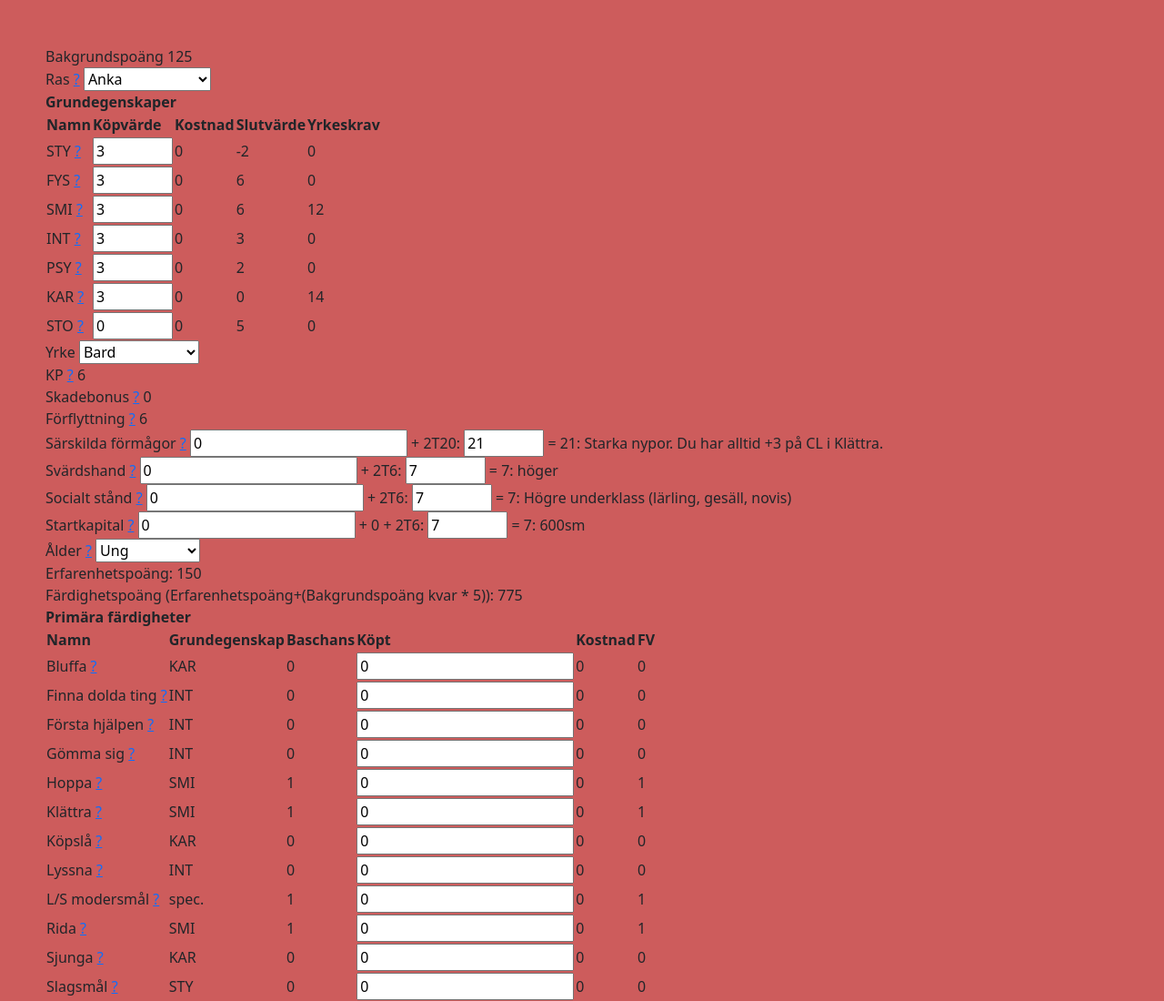
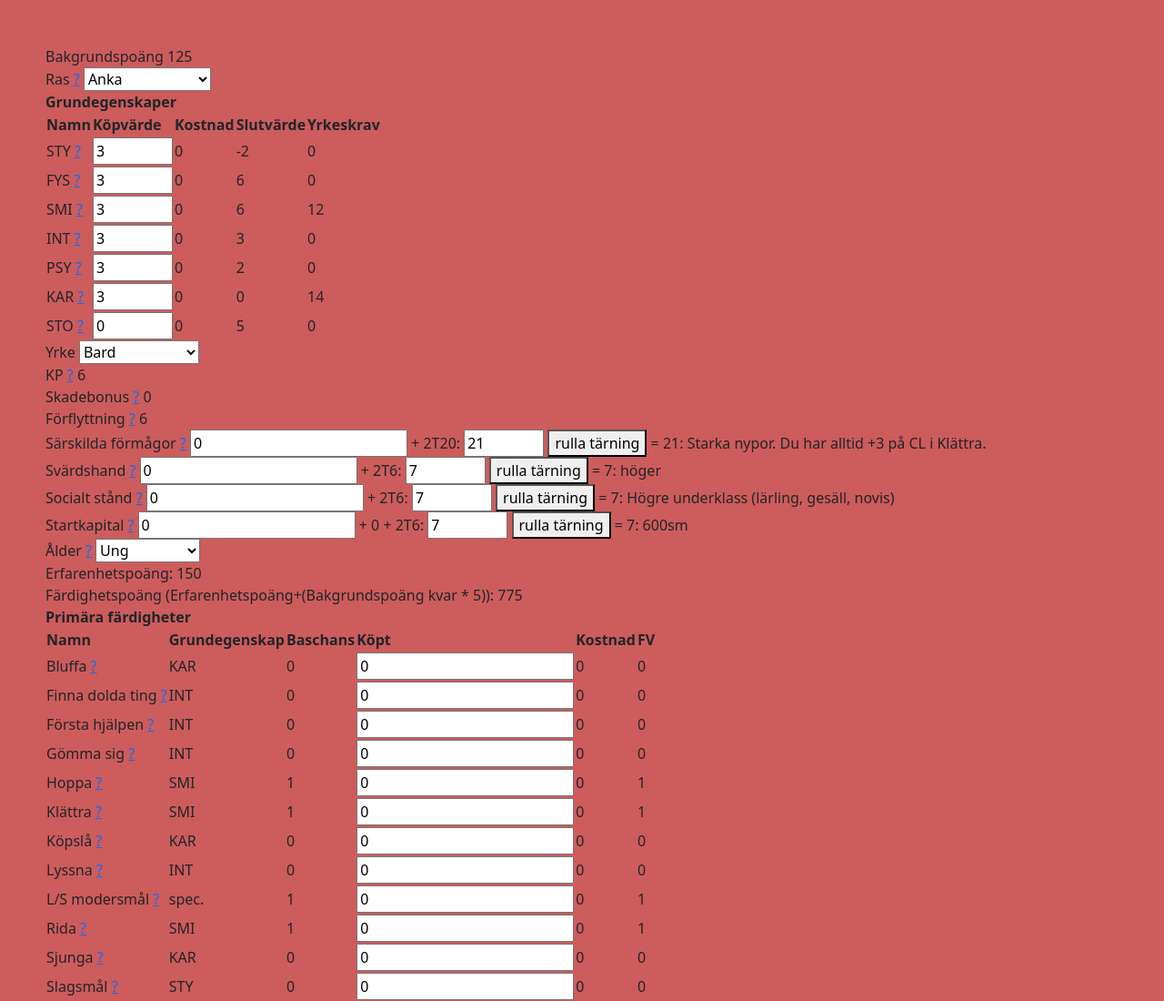
Before and after one commit to FredrikGustafsson/dod91chargen, a plain HTML site: page index.html in a window 1280 px wide. Shown: the top 1100 px of the page at 91% size. Drawn offline with nearby package versions, Linux system fonts and the light colour scheme.

Commit message:
Added dice roll for some values

```diff
--- a/index.html
+++ b/index.html
@@ -1882,6 +1882,12 @@ lite utöver det vanliga. Människor passar bra till alla yrken.",
       epVal(ep);
     }
 
+    function rollDice(min, max, value) {
+      document.getElementById(value).value = (min-1) + Math.ceil(Math.random() * (max-min + 1))
+      calculate();
+    }
+
+
     function get_race() {
       var race_element = document.getElementById("select_race");
       return race_element.options[race_element.selectedIndex].value;
@@ -2713,10 +2719,11 @@ lite utöver det vanliga. Människor passar bra till alla yrken.",
 <div>KP <a href="http://www.riotminds.se/downloads/OLD/40a.pdf#page=25" target="reference">?</a> <span id="kp_val"></span></div>
 <div>Skadebonus <a href="http://www.riotminds.se/downloads/OLD/40a.pdf#page=26" target="reference">?</a> <span id="sb_val"></span></div>
 <div>Förflyttning <a href="http://www.riotminds.se/downloads/OLD/40a.pdf#page=26" target="reference">?</a> <span id="förflyttning_val"></span></div>
-<div>Särskilda förmågor <a href="http://www.riotminds.se/downloads/OLD/40a.pdf#page=26" target="reference">?</a> <input id="särskilda_förmågor_val" type="number" value="0" min="0" onclick="calculate();" /> + 2T20: <input id="särskilda_förmågor_slag" type="number" value="21" min="2" max="40" onclick="calculate();" /> = <span id="särskilda_förmågor_res"></span>: <span id="särskilda_förmågor_text"></span></div>
-<div>Svärdshand <a href="http://www.riotminds.se/downloads/OLD/40a.pdf#page=28" target="reference">?</a> <input id="svärdshand_val" type="number" value="0" min="0" onclick="calculate();" /> + 2T6: <input id="svärdshand_slag" type="number" value="7" min="2" max = "12" onclick="calculate();"/> = <span id="svärdshand_res"> </span>: <span id="svärdshand_text"></span></div>
-<div>Socialt stånd <a href="http://www.riotminds.se/downloads/OLD/40a.pdf#page=28" target="reference">?</a> <input id="socialt_stånd_val" type="number" value="0" min="0" onclick="calculate();" /> + 2T6: <input id="socialt_stånd_slag" type="number" value="7" min="2" max = "12" onclick="calculate();"/> = <span id="socialt_stånd_res"></span>: <span id="socialt_stånd_text"></span></div>
-<div>Startkapital <a href="http://www.riotminds.se/downloads/OLD/40a.pdf#page=28" target="reference">?</a> <input id="startkapital_val" type="number" value="0" min="0" onclick="calculate();" /> + <span id="halva_socialt_stånd_val"></span> + 2T6: <input id="startkapital_slag" type="number" value="7" min="2" max = "12" onclick="calculate();"/> = <span id="startkapital_res"></span>: <span id="startkapital_sm"></span></div>
+<div>Särskilda förmågor <a href="http://www.riotminds.se/downloads/OLD/40a.pdf#page=26" target="reference">?</a> <input id="särskilda_förmågor_val" type="number" value="0" min="0" onclick="calculate();" /> + 2T20: <input id="särskilda_förmågor_slag" type="number" value="21" min="2" max="40" onclick="calculate();" /> <button onclick="rollDice(2,40,'särskilda_förmågor_slag')">rulla tärning</button> = <span id="särskilda_förmågor_res"></span>: <span id="särskilda_förmågor_text"></span></div>
+
+<div>Svärdshand <a href="http://www.riotminds.se/downloads/OLD/40a.pdf#page=28" target="reference">?</a> <input id="svärdshand_val" type="number" value="0" min="0" onclick="calculate();" /> + 2T6: <input id="svärdshand_slag" type="number" value="7" min="2" max = "12" onclick="calculate();"/> <button onclick="rollDice(2,12,'svärdshand_slag')">rulla tärning</button> = <span id="svärdshand_res"> </span>: <span id="svärdshand_text"></span></div>
+<div>Socialt stånd <a href="http://www.riotminds.se/downloads/OLD/40a.pdf#page=28" target="reference">?</a> <input id="socialt_stånd_val" type="number" value="0" min="0" onclick="calculate();" /> + 2T6: <input id="socialt_stånd_slag" type="number" value="7" min="2" max = "12" onclick="calculate();"/> <button onclick="rollDice(2,12,'socialt_stånd_slag')">rulla tärning</button> = <span id="socialt_stånd_res"></span>: <span id="socialt_stånd_text"></span></div>
+<div>Startkapital <a href="http://www.riotminds.se/downloads/OLD/40a.pdf#page=28" target="reference">?</a> <input id="startkapital_val" type="number" value="0" min="0" onclick="calculate();" /> + <span id="halva_socialt_stånd_val"></span> + 2T6: <input id="startkapital_slag" type="number" value="7" min="2" max = "12" onclick="calculate();"/> <button onclick="rollDice(2,12,'startkapital_slag')">rulla tärning</button> = <span id="startkapital_res"></span>: <span id="startkapital_sm"></span></div>
 <div>Ålder <a href="http://www.riotminds.se/downloads/OLD/40a.pdf#page=29" target="reference">?</a>
   <select id="select_age" onclick="calculate();">
     <option value="ung">Ung</option>
```
